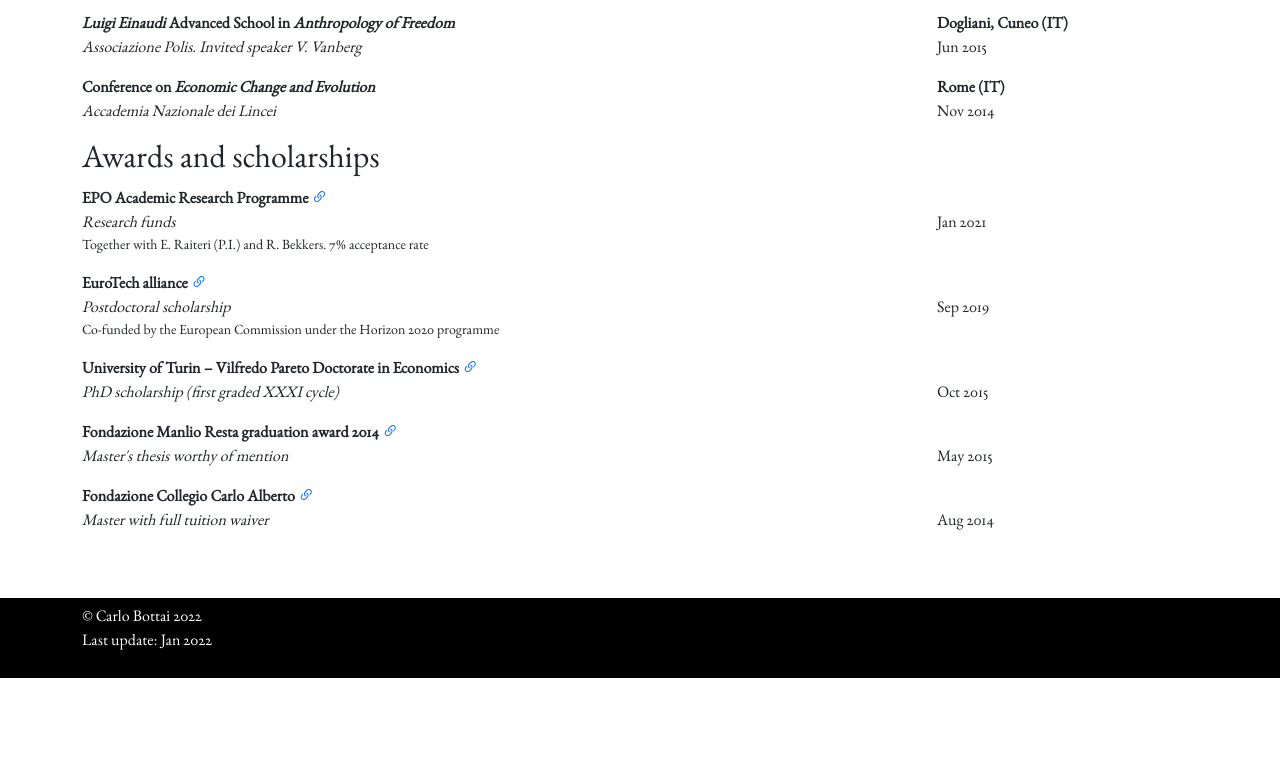
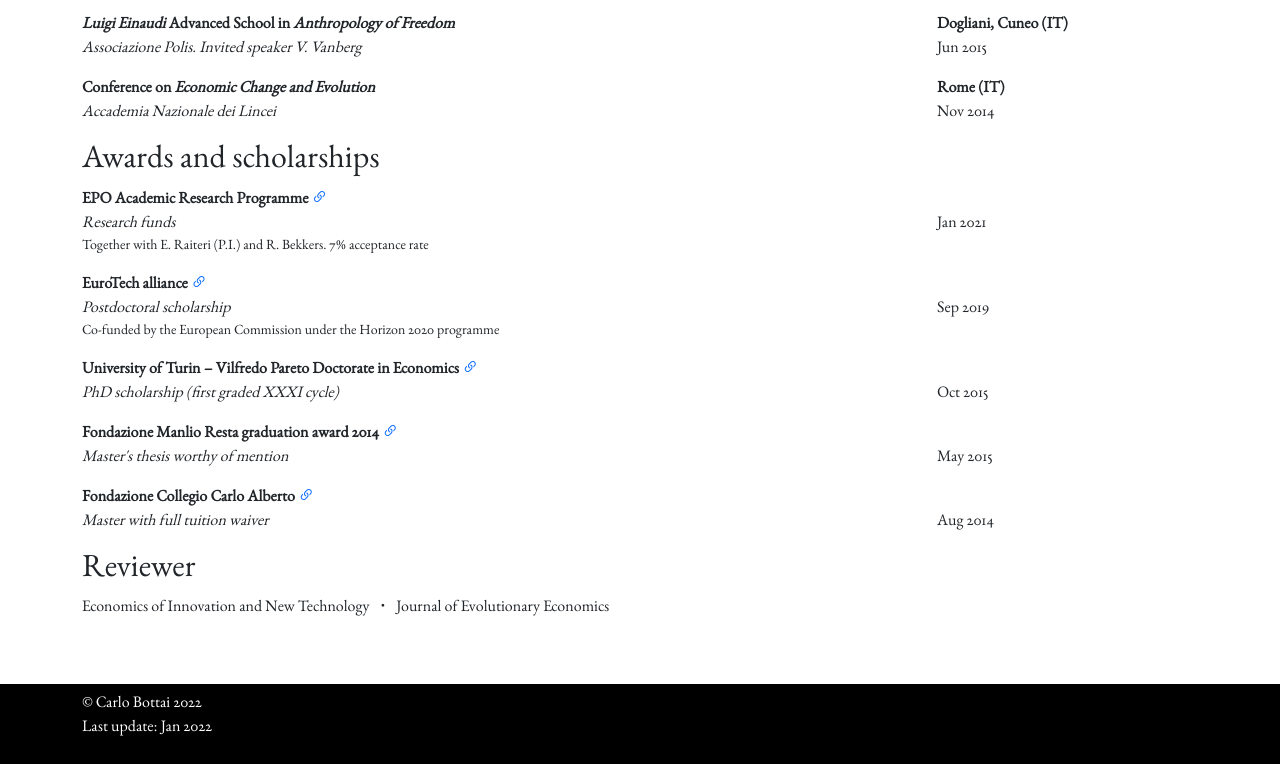
Before and after one commit to n3ssuno/n3ssuno.github.io, a plain HTML site: page index.html in a window 1280 px wide. Shown: the part 3516-4280 px from the top of the page. Before the commit the page ends 4194 px from the top, so only its background shows below. Drawn offline with nearby package versions, Linux system fonts and the light colour scheme.

Commit message:
Add information about Reviews

```diff
--- a/index.html
+++ b/index.html
@@ -727,6 +727,14 @@
                         </div>
                     </div>
                 </div> <!-- Awards and scholarships END -->
+                <div>  <!-- Reviewer -->
+                    <h2>Reviewer</h2>
+                    <ul class="list-inline">
+                        <li class="list-inline-item">Economics of Innovation and New Technology</li>
+                        <li class="list-inline-item">&bull;</li>
+                        <li class="list-inline-item">Journal of Evolutionary Economics</li>
+                    </ul>
+                </div> <!-- Reviewer END -->
             </div>
         </main>
         <footer class="bg-black text-white pt-2 pb-2">
```
Also changed, not shown: LibreBaskerville-Regular.otf (added).
